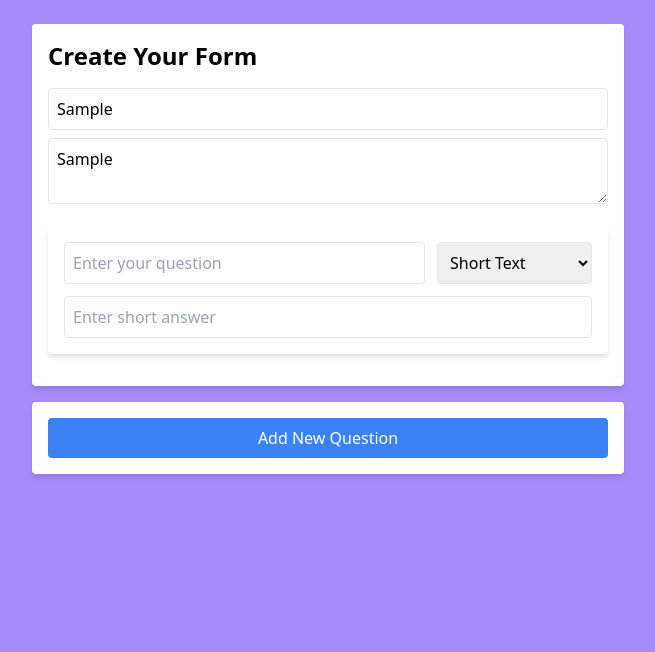
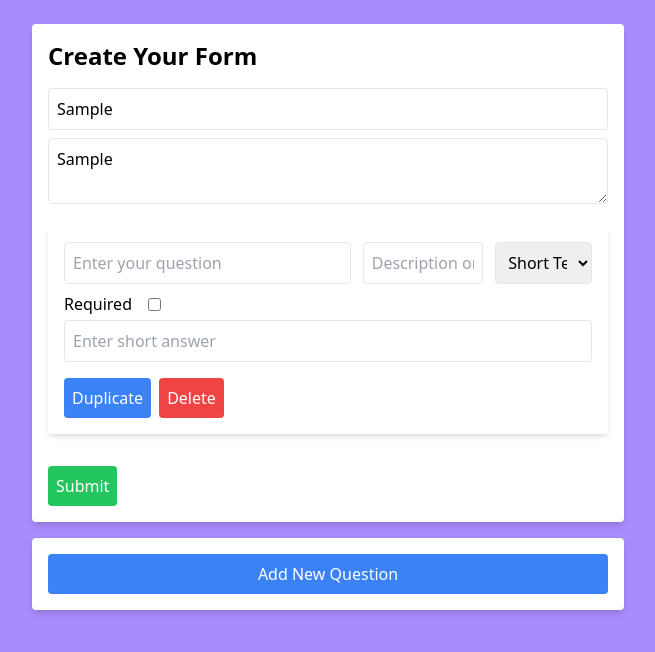
Before and after one commit to Vatsalkayastha/Shipmnts, a React (Vite) app in the folder Frontend/: page /form in a window 1280 px wide. Both pictures are taken after typing "Sample", "Sample" into the empty fields and a click on the button "Add New Question". Shown: the top 652 px of the page, without its empty margins (312-967 px from the left). Built offline with nearby package versions, Linux system fonts and the light colour scheme.

Commit message:
Customization Part

```diff
--- a/Frontend/package.json
+++ b/Frontend/package.json
@@ -12,6 +12,7 @@
   "dependencies": {
     "axios": "^1.7.4",
     "react": "^18.3.1",
+    "react-beautiful-dnd": "^13.1.1",
     "react-dom": "^18.3.1",
     "react-router-dom": "^6.26.1"
   },
--- a/Frontend/src/components/FormElementRender.jsx
+++ b/Frontend/src/components/FormElementRender.jsx
@@ -1,10 +1,29 @@
-import React, { useState } from "react";
+import React, { useState, useEffect } from "react";
 import MultipleChoice from "./MultipleChoice";
 import Checkboxes from "./Checkboxes";
 import DropdownOptions from "./DropdownOptions";
 
-const FormElementRender = () => {
-  const [inputType, setInputType] = useState("text-short");
+const FormElementRender = ({
+  element,
+  onUpdate,
+  onDuplicate,
+  onDelete,
+  error,
+}) => {
+  const [inputType, setInputType] = useState(element.type);
+  const [question, setQuestion] = useState(element.question);
+  const [description, setDescription] = useState(element.description);
+  const [required, setRequired] = useState(element.required);
+  const [answer, setAnswer] = useState(element.answer || "");
+
+  useEffect(() => {
+    onUpdate(element.id, { answer });
+  }, [answer]);
+
+  const handleInputChange = (e) => {
+    setInputType(e.target.value);
+    onUpdate(element.id, { type: e.target.value });
+  };
 
   const renderInputField = () => {
     switch (inputType) {
@@ -14,6 +33,8 @@ const FormElementRender = () => {
             type="text"
             className="w-full p-2 border rounded mt-1"
             placeholder="Enter short answer"
+            value={answer}
+            onChange={(e) => setAnswer(e.target.value)}
           />
         );
       case "text-long":
@@ -21,24 +42,33 @@ const FormElementRender = () => {
           <textarea
             className="w-full p-2 border rounded mt-1"
             placeholder="Enter long answer"
+            value={answer}
+            onChange={(e) => setAnswer(e.target.value)}
           />
         );
       case "multiple-choice":
+        return <MultipleChoice />;
+      case "checkboxes":
+        return <Checkboxes />;
+      case "dropdown":
+        return <DropdownOptions />;
+      case "date-picker":
         return (
-          <MultipleChoice />
+          <input
+            type="date"
+            className="w-full p-2 border rounded mt-1"
+            value={answer}
+            onChange={(e) => setAnswer(e.target.value)}
+          />
         );
-      case "checkboxes":
+      case "file-upload":
         return (
-          <Checkboxes />
+          <input
+            type="file"
+            className="w-full p-2 border rounded mt-1"
+            onChange={(e) => setAnswer(e.target.files[0])}
+          />
         );
-      case "dropdown":
-        return (
-          <DropdownOptions />
-        );
-      case "date-picker":
-        return <input type="date" className="w-full p-2 border rounded mt-1" />;
-      case "file-upload":
-        return <input type="file" className="w-full p-2 border rounded mt-1" />;
       default:
         return null;
     }
@@ -49,13 +79,28 @@ const FormElementRender = () => {
       <div className="flex w-full gap-3">
         <input
           type="text"
-          className="w-[70%] p-2 border rounded mb-2"
+          className="w-[60%] p-2 border rounded mb-2"
           placeholder="Enter your question"
+          value={question}
+          onChange={(e) => {
+            setQuestion(e.target.value);
+            onUpdate(element.id, { question: e.target.value });
+          }}
+        />
+        <input
+          type="text"
+          className="w-[25%] p-2 border rounded mb-2"
+          placeholder="Description or Hint"
+          value={description}
+          onChange={(e) => {
+            setDescription(e.target.value);
+            onUpdate(element.id, { description: e.target.value });
+          }}
         />
         <select
-          className="w-[30%] p-2 border rounded mb-2"
+          className="w-[20%] p-2 border rounded mb-2"
           value={inputType}
-          onChange={(e) => setInputType(e.target.value)}
+          onChange={handleInputChange}
         >
           <option value="text-short">Short Text</option>
           <option value="text-long">Long Text</option>
@@ -66,7 +111,33 @@ const FormElementRender = () => {
           <option value="file-upload">File Upload</option>
         </select>
       </div>
+      <div className="flex items-center gap-2">
+        <label className="mr-2">Required</label>
+        <input
+          type="checkbox"
+          checked={required}
+          onChange={(e) => {
+            setRequired(e.target.checked);
+            onUpdate(element.id, { required: e.target.checked });
+          }}
+        />
+      </div>
       {renderInputField()}
+      {error && <div className="text-red-500 text-sm mt-2">{error}</div>}
+      <div className="flex items-center gap-2 mt-4">
+        <button
+          className="bg-blue-500 text-white p-2 rounded"
+          onClick={() => onDuplicate(element.id)}
+        >
+          Duplicate
+        </button>
+        <button
+          className="bg-red-500 text-white p-2 rounded"
+          onClick={() => onDelete(element.id)}
+        >
+          Delete
+        </button>
+      </div>
     </div>
   );
 };
--- a/Frontend/src/pages/Form.jsx
+++ b/Frontend/src/pages/Form.jsx
@@ -6,15 +6,74 @@ const Form = () => {
   const [formTitle, setFormTitle] = useState("");
   const [formDescription, setFormDescription] = useState("");
   const [formElements, setFormElements] = useState([]);
+  const [errors, setErrors] = useState({});
 
   const addElement = () => {
-       setFormElements([...formElements, { id: Date.now() }]);
+    setFormElements([
+      ...formElements,
+      {
+        id: Date.now(),
+        question: "",
+        type: "text-short",
+        description: "",
+        required: false,
+        answer: "",
+      },
+    ]);
+  };
+
+  const updateElement = (id, updatedElement) => {
+    setFormElements(
+      formElements.map((element) =>
+        element.id === id ? { ...element, ...updatedElement } : element
+      )
+    );
+  };
+
+  const duplicateElement = (id) => {
+    const elementToDuplicate = formElements.find(
+      (element) => element.id === id
+    );
+    setFormElements([
+      ...formElements,
+      {
+        ...elementToDuplicate,
+        id: Date.now(),
+      },
+    ]);
+  };
+
+  const deleteElement = (id) => {
+    setFormElements(formElements.filter((element) => element.id !== id));
+  };
+
+  const handleSubmit = (e) => {
+    e.preventDefault();
+    const newErrors = {};
+    formElements.forEach((element) => {
+      if (element.required && !element.answer.trim()) {
+        newErrors[element.id] = "This field is required.";
+      }
+    });
+    if (Object.keys(newErrors).length > 0) {
+      setErrors(newErrors);
+    } else {
+      // Submit form data
+      console.log("Form submitted:", {
+        formTitle,
+        formDescription,
+        formElements,
+      });
+    }
   };
 
   return (
     <div className="bg-violet-400 min-h-[100vh]">
       <div className="mx-auto p-6 w-[50vw] block">
-          <div className="bg-white p-4 rounded shadow-md mb-4">
+        <form
+          onSubmit={handleSubmit}
+          className="bg-white p-4 rounded shadow-md mb-4"
+        >
           <h2 className="text-2xl font-bold mb-4">Create Your Form</h2>
           <input
             type="text"
@@ -30,9 +89,22 @@ const Form = () => {
             onChange={(e) => setFormDescription(e.target.value)}
           />
           {formElements.map((element) => (
-              <FormElementRender key={element.id} />
+            <FormElementRender
+              key={element.id}
+              element={element}
+              onUpdate={updateElement}
+              onDuplicate={duplicateElement}
+              onDelete={deleteElement}
+              error={errors[element.id]}
+            />
           ))}
-          </div>
+          <button
+            type="submit"
+            className="bg-green-500 text-white p-2 rounded mt-4"
+          >
+            Submit
+          </button>
+        </form>
         <ElementSelector onAddElement={addElement} />
       </div>
     </div>
```
Also changed, not shown: Frontend/src/components/FormElement.jsx (deleted), 1 other file (tests, documents, lock files or other folders). Lines whose indentation alone changed are shown as unchanged.
